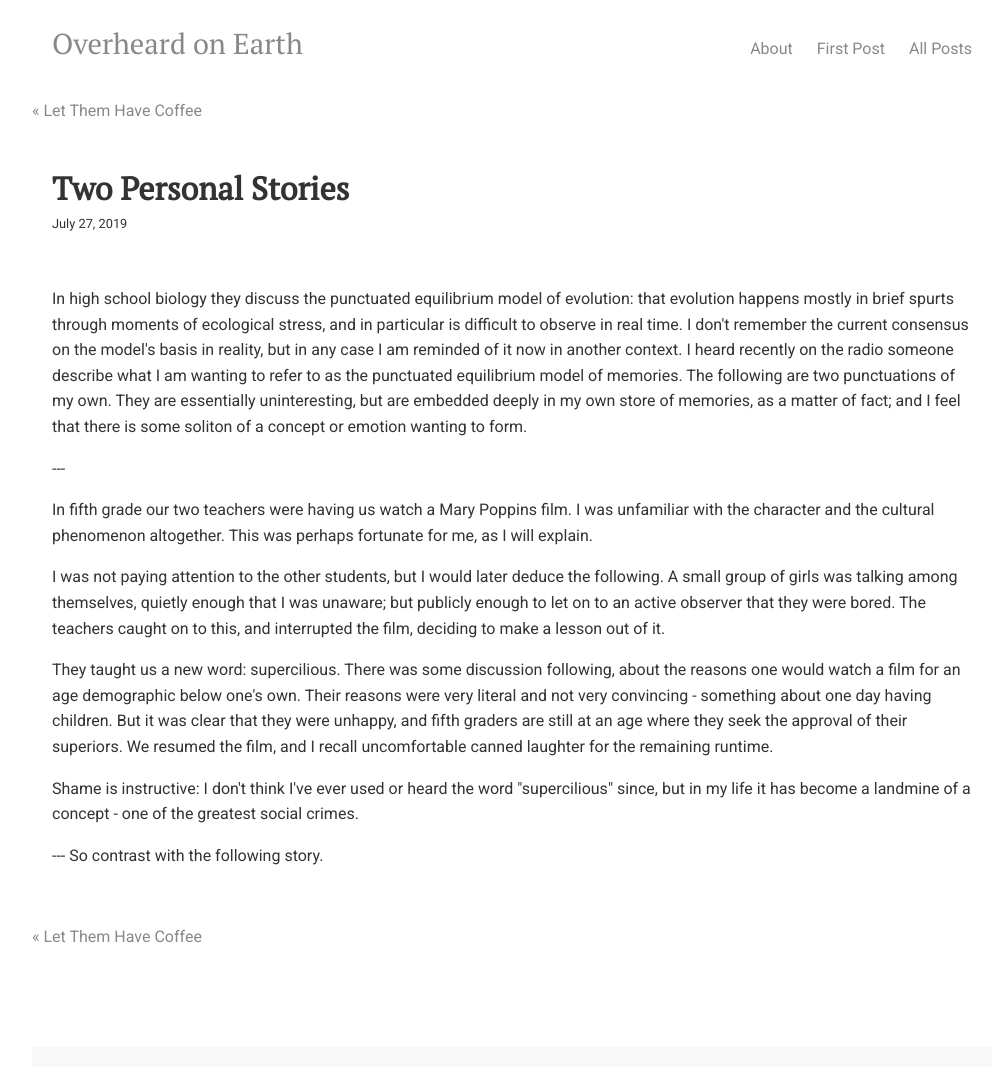
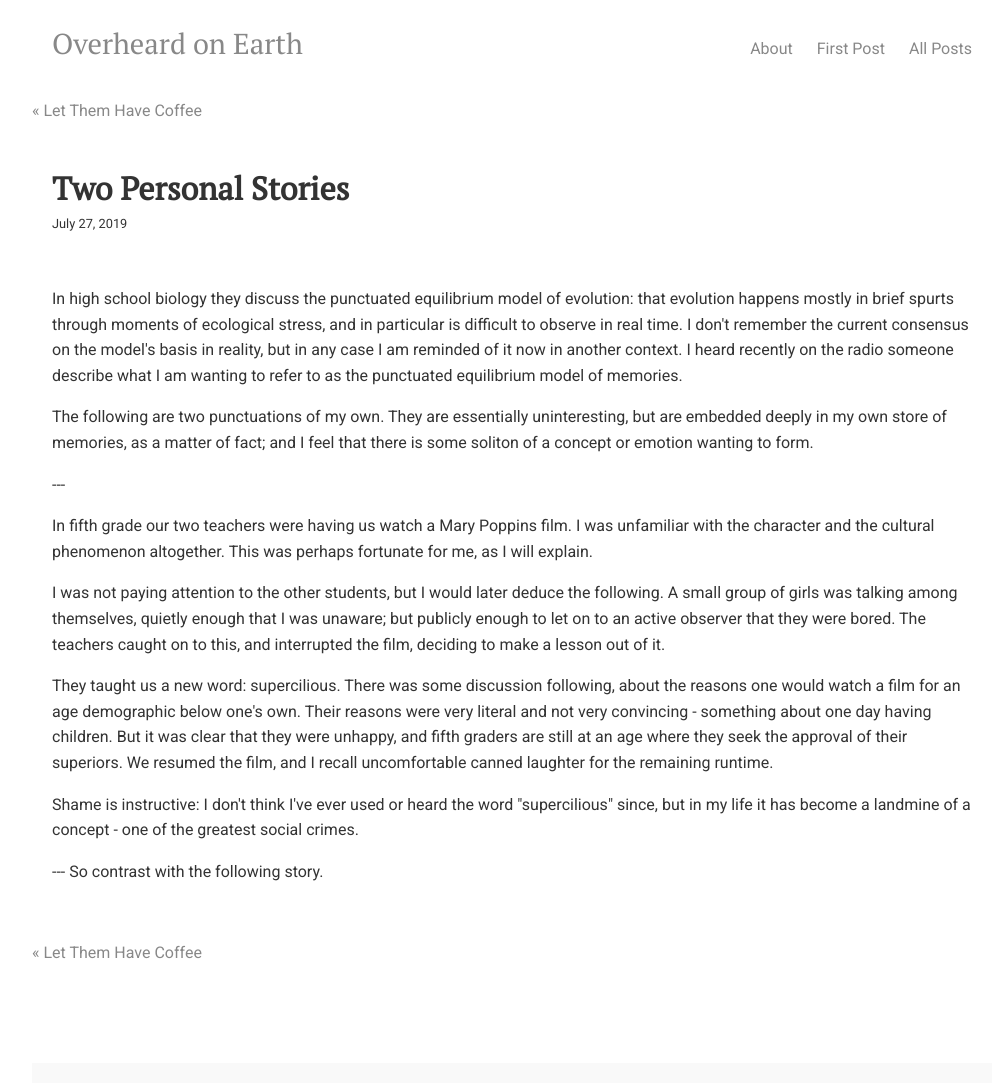
Before and after one commit to overheardonearth/overheardonearth.github.io, a Jekyll site: the page built from _posts/2019-07-27-two-personal-stories.html, in a window 1280 px wide. Shown: the whole page, without its empty margins (128-1131 px from the left). Built offline with Jekyll 4.4.1, drawn with Linux system fonts in a browser that asks for light colours; comment, search, counter and statistics services are not loaded; part of the change alters nothing that is shown.

Commit message:
Update 2019-07-27-two-personal-stories.html

```diff
--- a/_posts/2019-07-27-two-personal-stories.html
+++ b/_posts/2019-07-27-two-personal-stories.html
@@ -4,7 +4,10 @@ comments: true
 date: 2019-07-27
 layout: post
 ---
-In high school biology they discuss the punctuated equilibrium model of evolution: that evolution happens mostly in brief spurts through moments of ecological stress, and in particular is difficult to observe in real time. I don't remember the current consensus on the model's basis in reality, but in any case I am reminded of it now in another context. I heard recently on the radio someone describe what I am wanting to refer to as the punctuated equilibrium model of memories. The following are two punctuations of my own. They are essentially uninteresting, but are embedded deeply in my own store of memories, as a matter of fact; and I feel that there is some soliton of a concept or emotion wanting to form.
+In high school biology they discuss the punctuated equilibrium model of evolution: that evolution happens mostly in brief spurts through moments of ecological stress, and in particular is difficult to observe in real time. I don't remember the current consensus on the model's basis in reality, but in any case I am reminded of it now in another context. I heard recently on the radio someone describe what I am wanting to refer to as the punctuated equilibrium model of memories.
+
+<p>
+  The following are two punctuations of my own. They are essentially uninteresting, but are embedded deeply in my own store of memories, as a matter of fact; and I feel that there is some soliton of a concept or emotion wanting to form.
 
 <p>---
 
```
